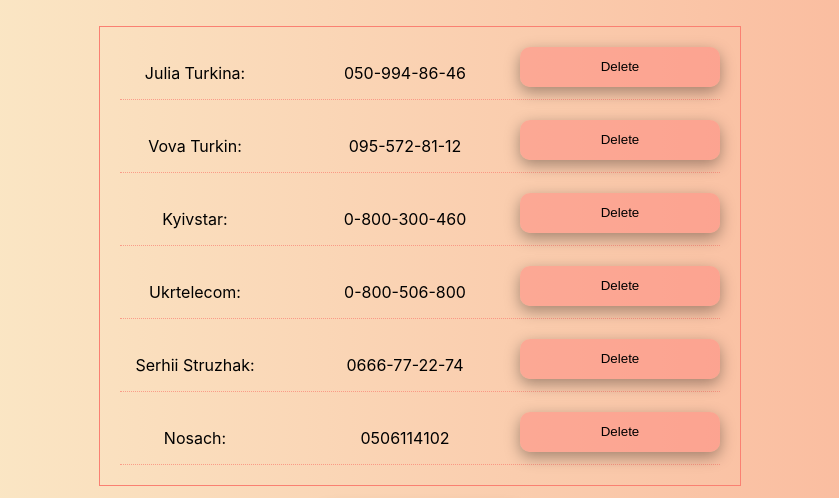
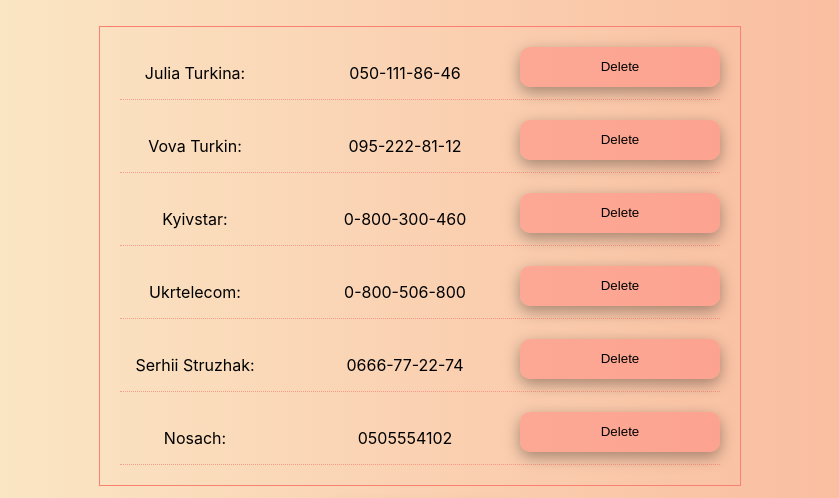
Before and after one commit to StruzhakS/goit-react-hw-02-phonebook, a React (Create React App) app: page / in a window 1280 px wide. Shown: the part 336-834 px from the top of the page, without its empty margins (220-1059 px from the left). Built offline with nearby package versions, Linux system fonts and the light colour scheme.

Commit message:
Update App.jsx

```diff
--- a/src/components/App/App.jsx
+++ b/src/components/App/App.jsx
@@ -8,12 +8,12 @@ import ClearButton from 'components/ClearButton/ClearButton';
 class App extends Component {
   state = {
     contacts: [
-      { id: 'id-1', name: 'Julia Turkina', number: '050-994-86-46' },
-      { id: 'id-6', name: 'Vova Turkin', number: '095-572-81-12' },
+      { id: 'id-1', name: 'Julia Turkina', number: '050-111-86-46' },
+      { id: 'id-6', name: 'Vova Turkin', number: '095-222-81-12' },
       { id: 'id-4', name: 'Kyivstar', number: '0-800-300-460' },
       { id: 'id-5', name: 'Ukrtelecom', number: '0-800-506-800' },
       { id: 'id-7', name: 'Serhii Struzhak', number: '0666-77-22-74' },
-      { id: 'id-2', name: 'Nosach', number: '0506114102' },
+      { id: 'id-2', name: 'Nosach', number: '0505554102' },
     ],
     filter: '',
   };
```
